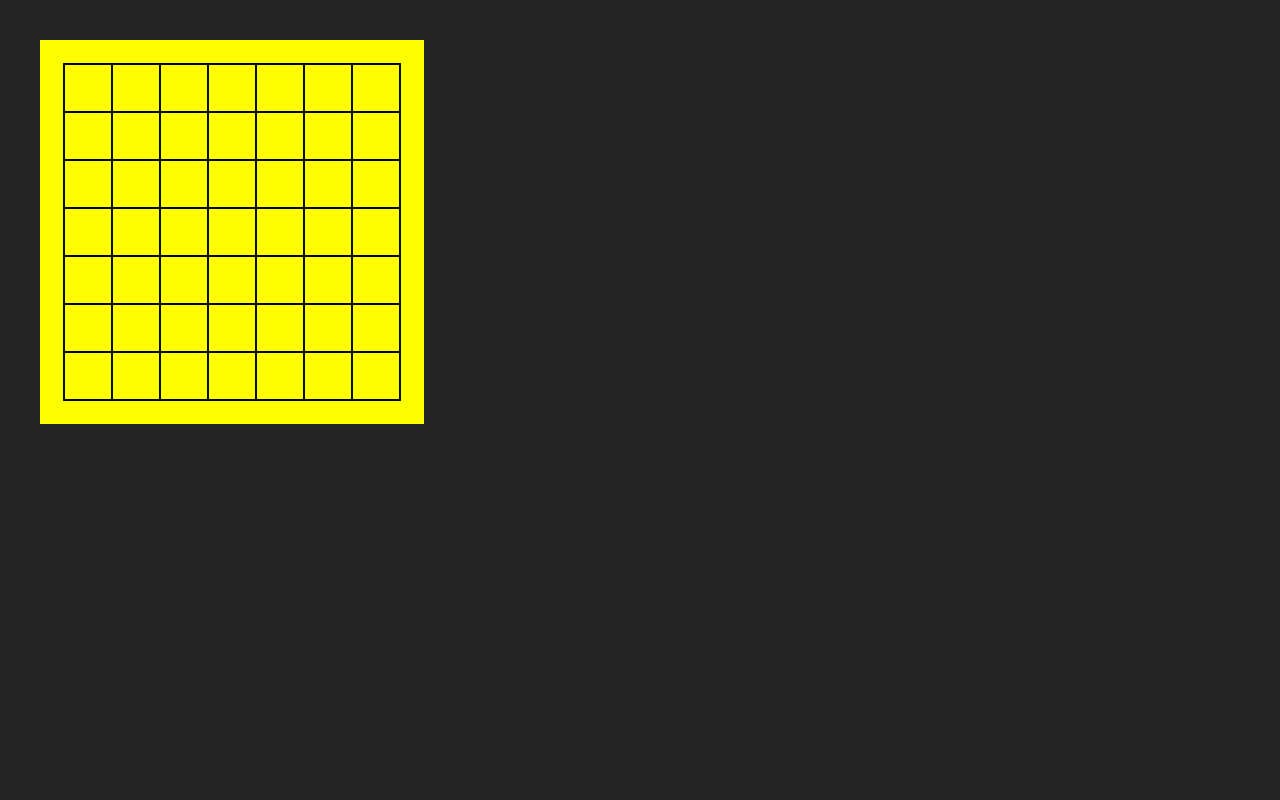
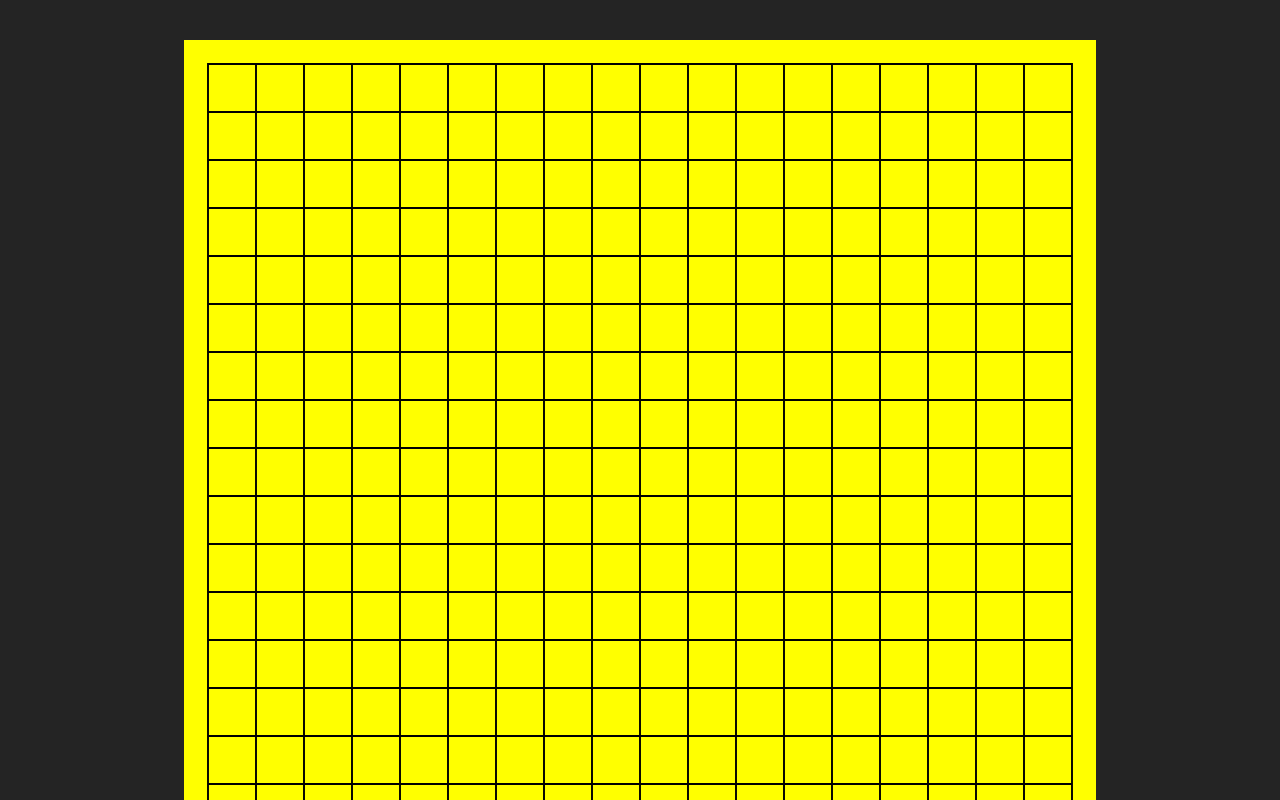
Before and after one commit to EdFildes/go-game-react, a React (Vite) app: page / in a window 1280 px wide. Shown: the top 800 px of the page. Built offline with nearby package versions, Linux system fonts and the light colour scheme.

Commit message:
board styling

```diff
--- a/src/App.css
+++ b/src/App.css
@@ -1,5 +1,4 @@
 #root {
-  max-width: 1280px;
   margin: 0 0;
   padding: 2rem;
   text-align: center;
--- a/src/App.tsx
+++ b/src/App.tsx
@@ -6,17 +6,17 @@ import { createContext } from 'react';
 export const GameContext = createContext(null);
 
 function App() {
-  const size = 8
+  const size = 19
   const initialColor = "W"
 
   const game = new Game(size, initialColor)
 
   return (
-    <>
+    <div style={{display: "flex",justifyContent: "center" }}>
       <GameContext value={game}>
         <Board size={size}/>
       </GameContext>
-    </>
+    </div>
   )
 }
 
--- a/src/containers/Board/Board.tsx
+++ b/src/containers/Board/Board.tsx
@@ -11,7 +11,7 @@ const populateRow = (size: number, rowNum) => {
   return row
 }
 
-const Board: React.FC<{ size: number }> = ({ size = 8 }) => {
+const Board: React.FC<{ size: number }> = ({ size }) => {
   const rows = []
 
   for (let rowNum = 0; rowNum < size; rowNum++) {
@@ -20,7 +20,7 @@ const Board: React.FC<{ size: number }> = ({ size = 8 }) => {
   }
 
   return (
-    <BoardContainer>
+    <BoardContainer size={size}>
       {rows}
     </BoardContainer>
   )
--- a/src/containers/Board/components.tsx
+++ b/src/containers/Board/components.tsx
@@ -1,7 +1,7 @@
 import {styled} from "styled-components"
 
 export const BoardContainer = styled.div`
-    width: calc(8 * 3rem);
+    width: calc(${props => props.size} * 3rem);
     display: grid;
-    grid-template-columns: repeat(8, auto);
+    grid-template-columns: repeat(${props => props.size}, auto);
 `
--- a/src/containers/Tile/Tile.tsx
+++ b/src/containers/Tile/Tile.tsx
@@ -19,7 +19,6 @@ const Tile: React.FC<{position: string}> = ({quadrant, position}) => {
 
   const handleClick = () => {
     const { color, canPlace } = game.requestCanPlacePiece(position)
-    console.log(stoneColor)
     if(canPlace) {
       game.placePiece(position)
       setStoneColor(color)
--- a/src/containers/Tile/components.tsx
+++ b/src/containers/Tile/components.tsx
@@ -79,10 +79,11 @@ export const TileQuadrants = styled.div<{position: string}>`
 export const Stone = styled.div`
     position: absolute;
     background: ${({stoneColor}) => stoneColor};
-    height: 1rem;
-    width: 1rem;
-    left: 1rem;
-    top: 1rem;
+    height: 2rem;
+    width: 2rem;
+    left: 0.5rem;
+    top: 0.5rem;
     border-radius: 50%;
     z-index: 1000;
+    border: 1px solid grey;
 `
```
